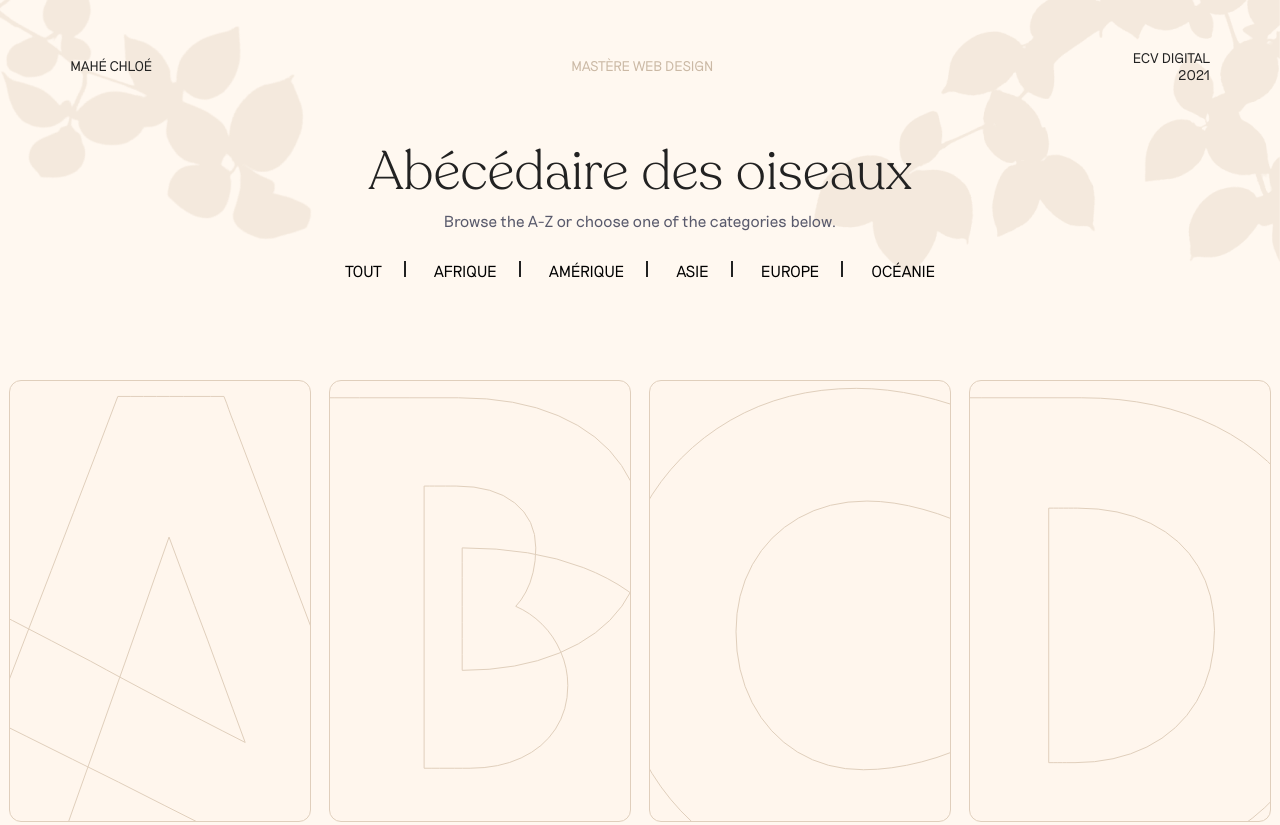
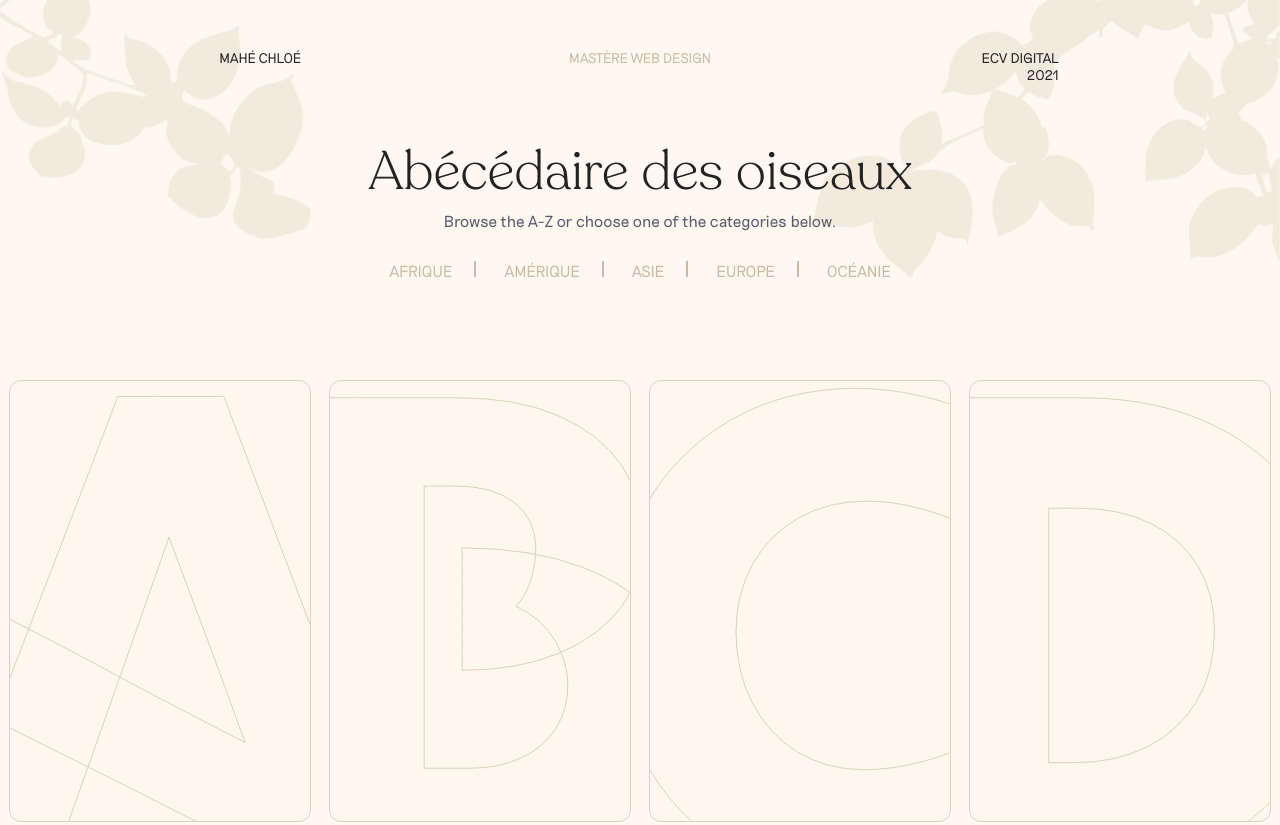
Before and after one commit to chloemahe/abecedaire-css, a plain HTML site: page index.html in a window 1280 px wide. Shown: the top 825 px of the page. Drawn offline with Linux system fonts and the light colour scheme; files whose address does not match are found by name.

Commit message:
Amélioration du système de filtre

```diff
--- a/dist/css/app.css
+++ b/dist/css/app.css
@@ -186,9 +186,10 @@ span.light,
 }
 
 header {
-  display: flex;
-  align-items: center;
-  justify-content: space-between;
+  display: grid;
+  grid-template-columns: repeat(3, 1fr);
+  grid-template-areas: "a b c";
+  justify-items: center;
   padding: 50px 70px;
   position: relative;
   text-transform: uppercase;
@@ -213,6 +214,14 @@ header span {
   header span {
     color: #e0cfbc;
   }
+}
+header a {
+  grid-area: a;
+  justify-self: start;
+}
+header .categoryFilter {
+  grid-area: c;
+  justify-self: end;
 }
 header:before {
   content: url("../img/leaves_left.png");
@@ -377,10 +386,14 @@ body {
 #contentMain input[type=checkbox] {
   display: none;
 }
+#contentMain input[data-filter=afrique]:checked ~ label[data-filter=afrique] {
+  color: black;
+}
 #contentMain .linkFilter {
   font-family: "Riposte";
   position: relative;
   padding: 0 24px;
+  color: #cbb9a5;
 }
 @media screen and (max-width: 375px) {
   #contentMain .linkFilter {
@@ -398,14 +411,14 @@ body {
   position: absolute;
   right: 0;
   top: 0;
-  background-color: #222222;
+  background-color: #cbb9a5;
 }
 @media screen and (max-width: 375px) {
   #contentMain .linkFilter:before {
     display: none;
   }
 }
-#contentMain .linkFilter:nth-child(12):before {
+#contentMain .linkFilter:nth-child(10):before {
   display: none !important;
 }
 #contentMain .linkFilter span {
--- a/index.html
+++ b/index.html
@@ -19,15 +19,15 @@
       <p>Browse the A-Z or choose one of the categories below.</p>
     </section>
     <section id="contentMain">
-      <input type="checkbox" id="all" name="all" data-filter="all" />
-      <label class="linkFilter" for="all">TOUT</label>
       <input
         type="checkbox"
         id="afrique"
         name="afrique"
         data-filter="afrique"
       />
-      <label class="linkFilter" for="afrique">AFRIQUE</label>
+      <label data-filter="afrique" class="linkFilter" for="afrique"
+        >AFRIQUE</label
+      >
       <input
         type="checkbox"
         id="amerique"
```
